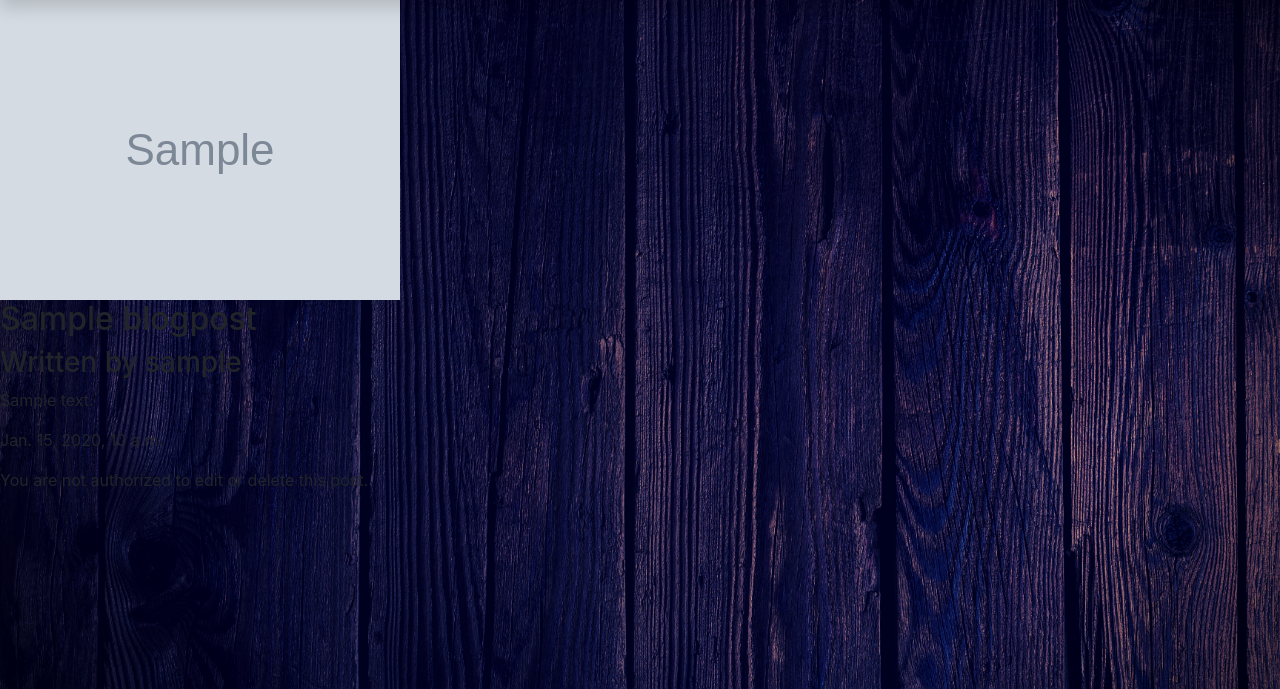
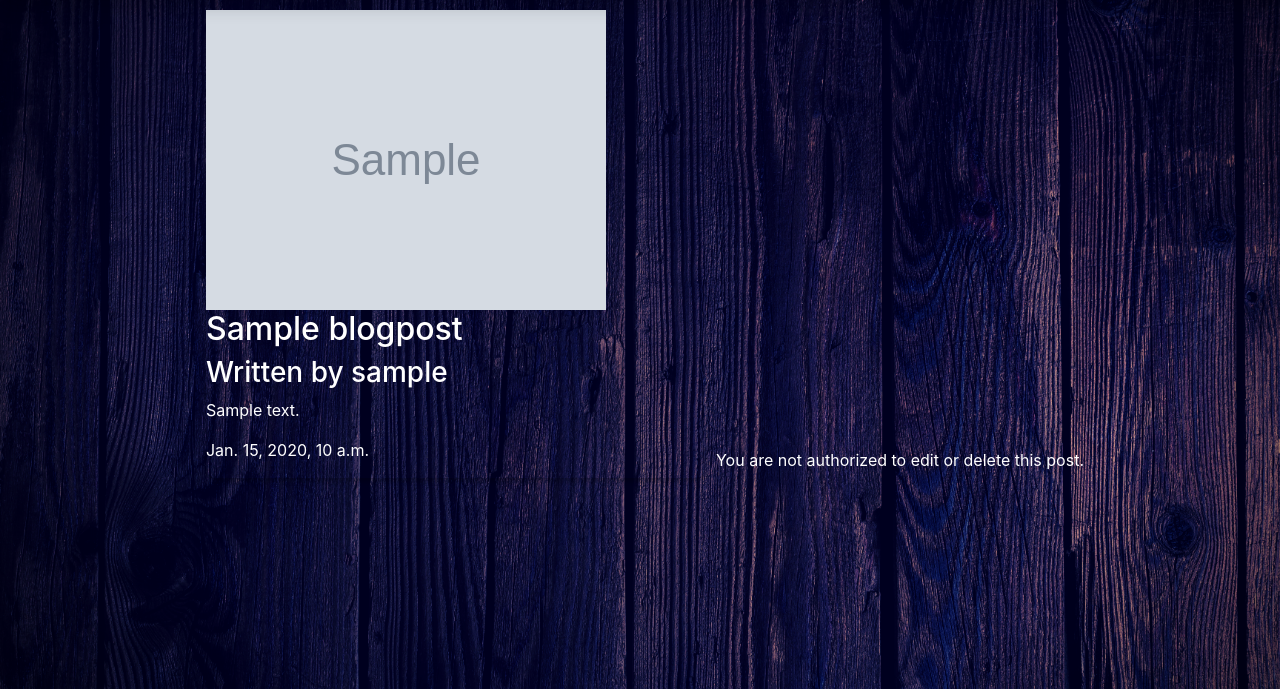
Before and after one commit to CPJackson777/ScoVille, a Django app: page /blogposts/1/ in a window 1280 px wide. Shown: the part 111-800 px from the top of the page. Run offline with Django 3.2, Linux system fonts and the light colour scheme; tables that the repository leaves empty hold one stand-in row (values such as "Sample post"); grey boxes marked "Sample" are stand-in pictures; parts of the project's set-up code (start-up, migrations or seed data) failed here and were passed over; some libraries are stand-ins or nearby versions.

Commit message:
final product for styled MVP

```diff
--- a/scovilleapp/static/styles/details.css
+++ b/scovilleapp/static/styles/details.css
@@ -0,0 +1,21 @@
+h2, h3, p {
+    color: white;
+}
+
+.blogpost {
+    min-width: 500px;
+    max-width: 1000px;
+    margin: 10px;
+    box-shadow: 0 4px 4px 0 rgba(0,0,0,0.2);
+    border-radius: 10px; /* rounded corners */
+}
+
+.blogpost_detail {
+    display: flex;
+    justify-content: center;
+}
+
+.buttons {
+    display: flex;
+    align-items: flex-end;
+}
--- /dev/null
+++ b/scovilleapp/static/styles/login.css
@@ -0,0 +1,3 @@
+h2, p {
+    color: white;
+}
--- a/scovilleapp/templates/blog_post/blogpost_detail.html
+++ b/scovilleapp/templates/blog_post/blogpost_detail.html
@@ -13,22 +13,22 @@
         {% comment %} <iframe width="560" height="315" src="{{blogpost.video}} frameBorder="0" allow="accelerometer; autoplay; encrypted-media; gyroscope; picture-in-picture" allowFullScreen></iframe> {% endcomment %}
         <p>{{ blogpost.created_on }}</p>
     </div>
-
+<div class="buttons">
     {% if blogpost.author_id == request.user.id %}
     <form action="{% url 'scovilleapp:blogpost' blogpost.id %}" method="POST">
     {% csrf_token %}
     <input type="hidden" name="actual_method" value="DELETE">
-    <button>Delete</button>
+    <button class="btn btn-primary">Delete</button>
     </form>
 
     <form action="{% url 'scovilleapp:blogpost_edit_form' blogpost.id %}" method="GET">
             {% csrf_token %}
-            <button>Edit</button>
+            <button class="btn btn-primary">Edit</button>
     </form>
     {% else%}
-    <div> You are not authorized to edit or delete this post. </div>
+    <div> <p>You are not authorized to edit or delete this post.</p> </div>
     {% endif %}
-
+</div>
 
 </div>
 {% endblock %}
--- a/scovilleapp/templates/blog_post/blogpost_list.html
+++ b/scovilleapp/templates/blog_post/blogpost_list.html
@@ -17,7 +17,7 @@
     <div class="all_blogposts">
     {% for blogpost in all_blogposts %}
     <div class="whitebg">
-        {% comment %} <div class="cardborder"> {% endcomment %}
+
             <img class="cardtop" src="{{ blogpost.blog_image }}">
             <div class="cardtext">
                 <h5 class="card-title">{{ blogpost.title }}</h5>
@@ -28,7 +28,7 @@
                     Read More
                 </a>
             </div>
-        {% comment %} </div> {% endcomment %}
+
     </div>
     {% endfor %}
     </div>
--- a/scovilleapp/templates/home.html
+++ b/scovilleapp/templates/home.html
@@ -1,8 +1,10 @@
 {% extends 'shared/base.html' %}
 {% load static %}
-
+{% block css %}
+<link rel="stylesheet" href="{% static 'styles/home.css' %}" type="text/css" media="screen" />
+{% endblock %}
 {%block content%}
 
-    <h1>Welcome to ScoVille</h1>
+
 
 {% endblock %}
```
Also changed, not shown: scovilleapp/templates/registration/login.html (+6 -1 lines), scovilleapp/templates/registration/register.html (+10 -6 lines), scovilleapp/static/styles/home.css (line endings or trailing spaces).
